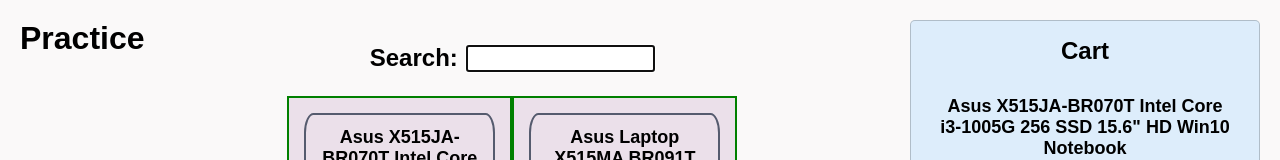
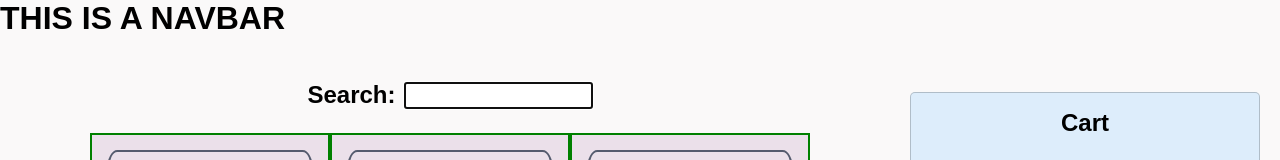
Before and after one commit to AlkTheOrg/ts-shopping-cart, a React (Create React App) app: page / in a window 1280 px wide. Shown: the top 160 px of the page. Built offline with nearby package versions, Linux system fonts and the light colour scheme.

Commit message:
React Router integration

```diff
--- a/package.json
+++ b/package.json
@@ -10,8 +10,10 @@
     "@types/node": "^12.0.0",
     "@types/react": "^17.0.0",
     "@types/react-dom": "^17.0.0",
+    "@types/react-router-dom": "^5.1.7",
     "react": "^17.0.2",
     "react-dom": "^17.0.2",
+    "react-router-dom": "^5.2.0",
     "react-scripts": "4.0.3",
     "typescript": "^4.1.2",
     "web-vitals": "^1.0.1"
--- a/src/App.css
+++ b/src/App.css
@@ -92,6 +92,10 @@ body {
   align-items: center;
 }
 
+.Cart {
+  margin-top: 35px;
+}
+
 .Cart h1 {
   margin: 16px 0 2px 0;
 }
@@ -176,7 +180,7 @@ body {
 }
 
 .item-body {
-  height: 100%;
+  /* height: 100%; */
   background-color: red;
 }
 
--- a/src/App.tsx
+++ b/src/App.tsx
@@ -105,7 +105,7 @@ const App: FC = (): JSX.Element => {
 
   return (
     <div className="App">
-      <PracticeTs></PracticeTs>
+      {/* <PracticeTs></PracticeTs> */}
       <div className="hero">
         <SearchBar setSearchTerm={setSearchTerm} />
         <ItemList
--- /dev/null
+++ b/src/Router.tsx
@@ -0,0 +1,25 @@
+import React, { FC } from "react";
+import { BrowserRouter, Switch, Route } from "react-router-dom";
+import Navbar from "./compomonents/Navbar";
+import App from "./App";
+import About from "./pages/About";
+import Error from "./pages/Error";
+import ItemShow from "./pages/ItemShow";
+
+const Router: FC = () => {
+  return (
+    <div>
+      <BrowserRouter>
+        <Navbar />
+        <Switch>
+          <Route exact path="/" component={App} />
+          <Route path="/about" component={About} />
+          <Route path="/item/id" component={ItemShow} />
+          <Route path="*" component={Error} />
+        </Switch>
+      </BrowserRouter>
+    </div>
+  );
+};
+
+export default Router;
--- a/src/compomonents/Navbar.tsx
+++ b/src/compomonents/Navbar.tsx
@@ -1,7 +1,11 @@
 import React from "react";
 
 function Navbar() {
-  return <div></div>;
+  return (
+    <div>
+      <h1>THIS IS A NAVBAR</h1>
+    </div>
+  );
 }
 
 export default Navbar;
--- a/src/index.tsx
+++ b/src/index.tsx
@@ -1,10 +1,13 @@
 import React from "react";
 import ReactDOM from "react-dom";
 import App from "./App";
+import Router from "./Router";
 
 ReactDOM.render(
   <React.StrictMode>
-    <App />
+    <Router>
+      <App />
+    </Router>
   </React.StrictMode>,
   document.getElementById("root")
 );
```
Also changed, not shown: 2 other files (tests, documents, lock files or other folders).
